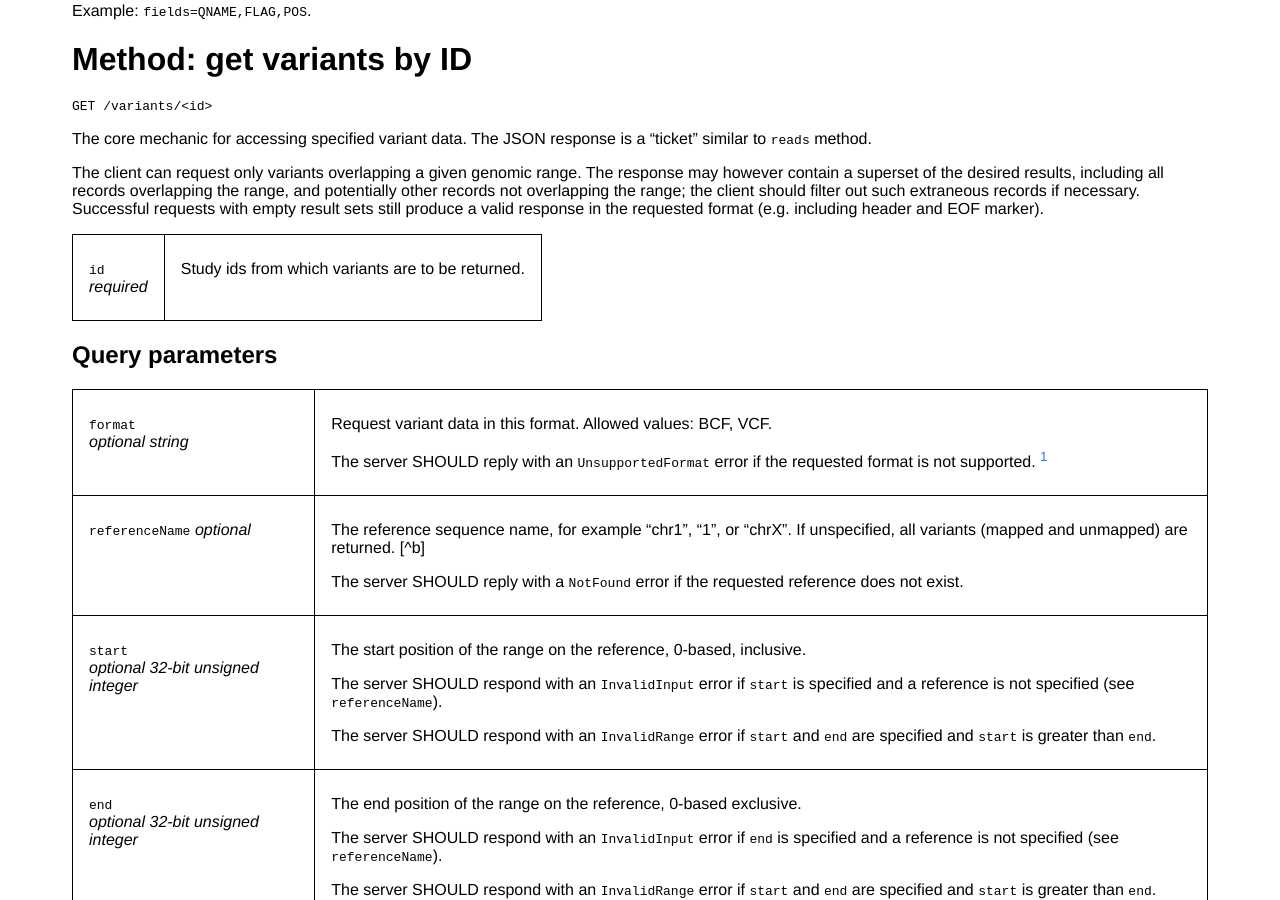
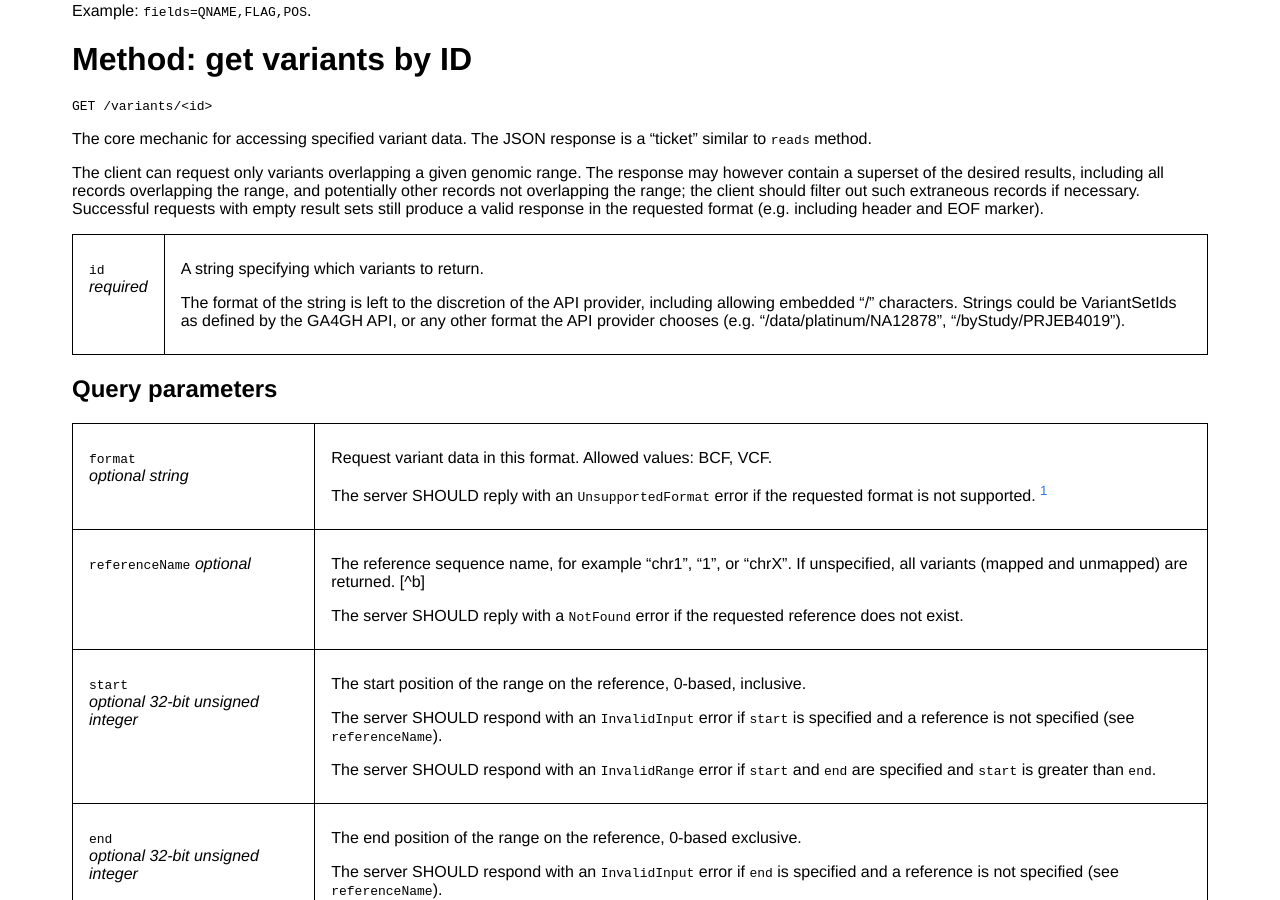
Before and after one commit to samtools/hts-specs, a Jekyll site: the page built from htsget.md, in a window 1280 px wide and 900 px high, scrolled down 4042 px. Built offline with Jekyll 4.4.1, drawn with Linux system fonts in a browser that asks for light colours.

Commit message:
More generic definition of 'ID' parameter in variants endpoint

```diff
--- a/htsget.md
+++ b/htsget.md
@@ -239,8 +239,9 @@ The client can request only variants overlapping a given genomic range. The resp
 `id`
 _required_
 </td><td>
-Study ids from which variants are to be returned.
+A string specifying which variants to return.
 
+The format of the string is left to the discretion of the API provider, including allowing embedded "/" characters. Strings could be VariantSetIds as defined by the GA4GH API, or any other format the API provider chooses (e.g. "/data/platinum/NA12878", "/byStudy/PRJEB4019").
 </td></tr>
 </table>
 
```
